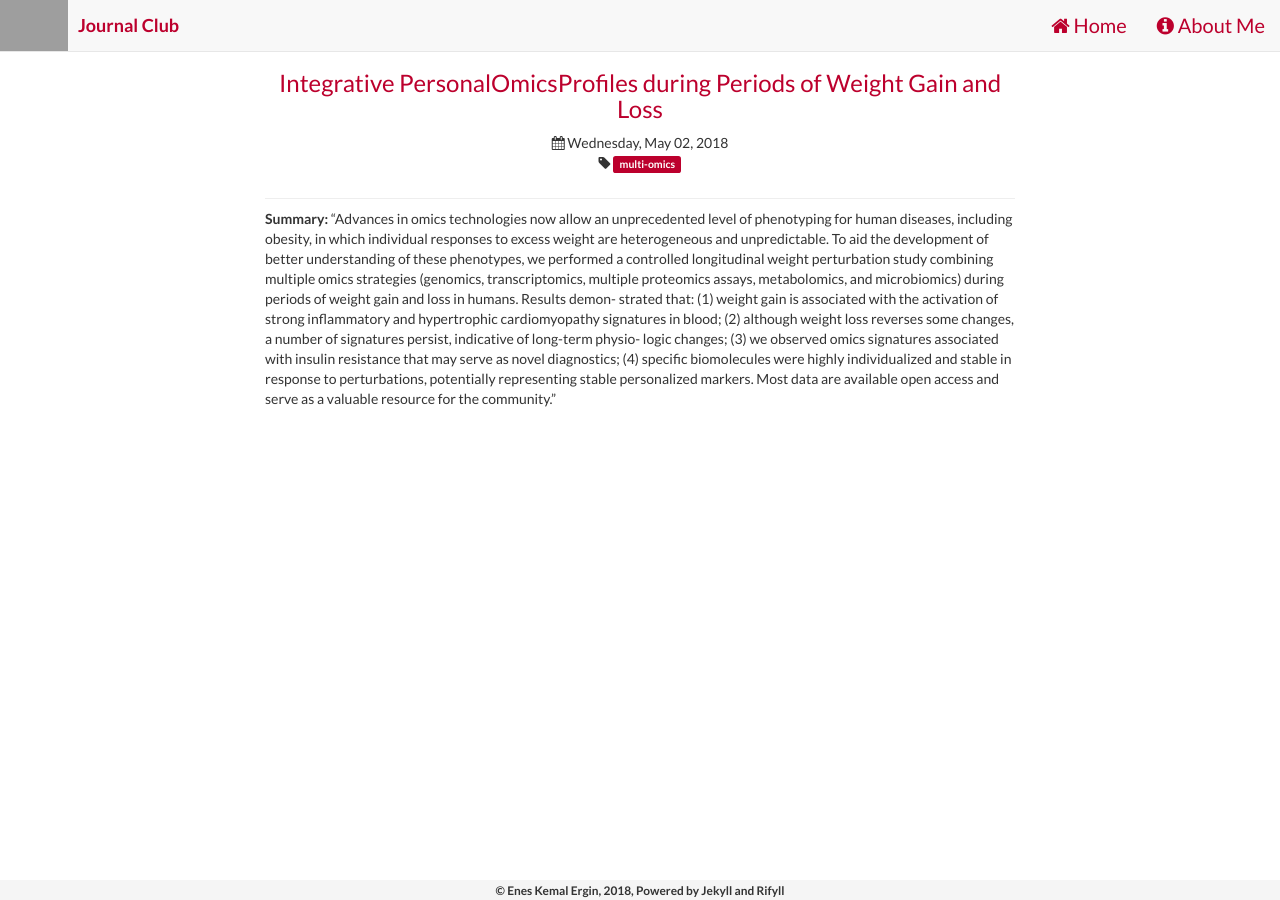
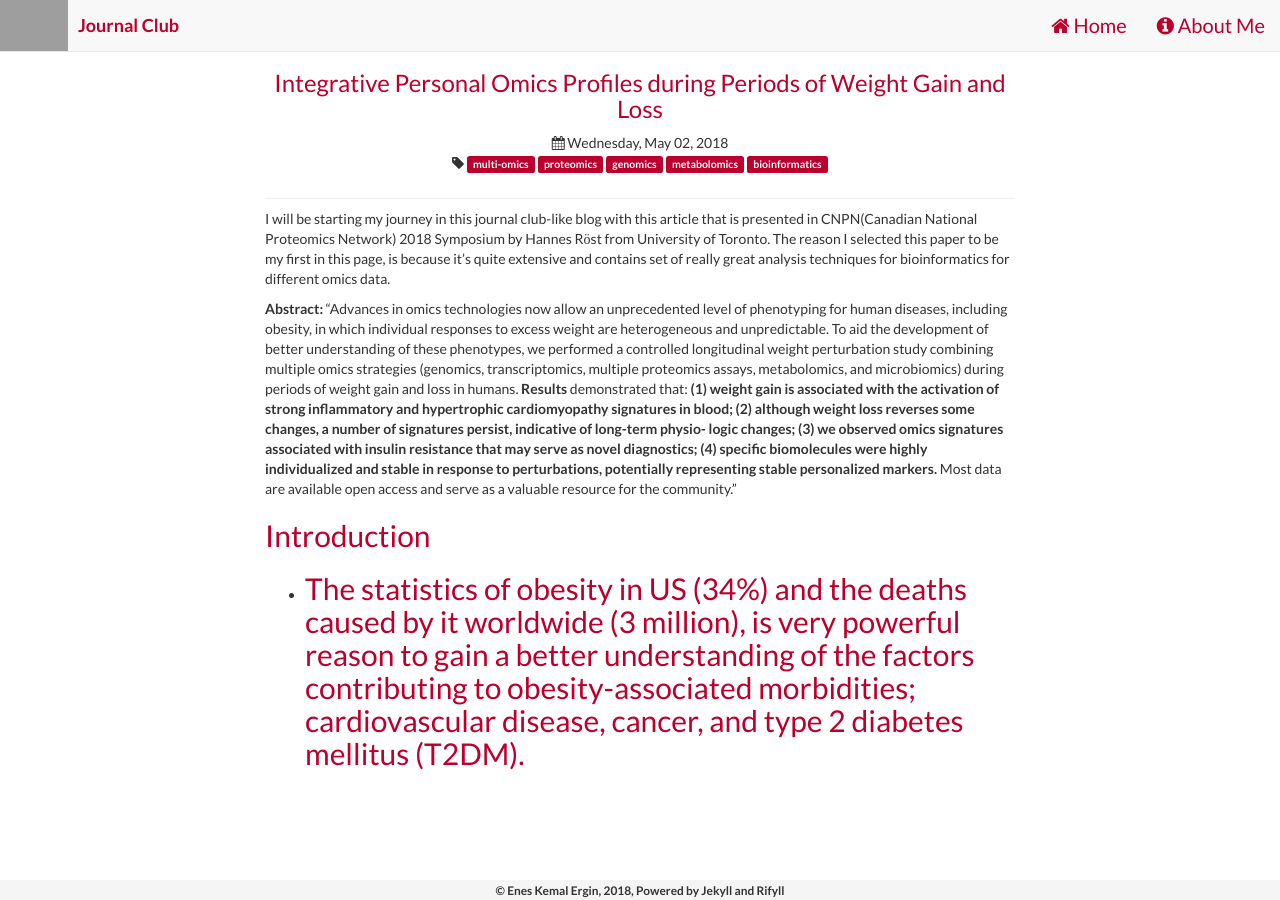
Before and after one commit to eneskemalergin/journal, a Jekyll site: the page built from _posts/2018-05-02-Integrative-Personal-Omics-Profiles-During-Periods-of-Weight-Gain-and-Loss.md, in a window 1280 px wide. Built offline with Jekyll 4.4.1, drawn with Linux system fonts in a browser that asks for light colours; nearby versions of some CDN libraries.

Commit message:
working on the article summary

```diff
--- a/_posts/2018-05-02-Integrative-Personal-Omics-Profiles-During-Periods-of-Weight-Gain-and-Loss.md
+++ b/_posts/2018-05-02-Integrative-Personal-Omics-Profiles-During-Periods-of-Weight-Gain-and-Loss.md
@@ -1,10 +1,18 @@
 ---
 layout: post
-tags: multi-omics
+tags: multi-omics proteomics genomics metabolomics bioinformatics
 date: 2018-05-02 13:08
 thumbnail: https://ars.els-cdn.com/content/image/1-s2.0-S2405471217305550-fx1.jpg
-title: Integrative PersonalOmicsProfiles during Periods of Weight Gain and Loss
+title: Integrative Personal Omics Profiles during Periods of Weight Gain and Loss
 published: true
 ---
 
-**Summary:** "Advances in omics technologies now allow an unprecedented level of phenotyping for human diseases, including obesity, in which individual responses to excess weight are heterogeneous and unpredictable. To aid the development of better understanding of these phenotypes, we performed a controlled longitudinal weight perturbation study combining multiple omics strategies (genomics, transcriptomics, multiple proteomics assays, metabolomics, and microbiomics) during periods of weight gain and loss in humans. Results demon- strated that: (1) weight gain is associated with the activation of strong inflammatory and hypertrophic cardiomyopathy signatures in blood; (2) although weight loss reverses some changes, a number of signatures persist, indicative of long-term physio- logic changes; (3) we observed omics signatures associated with insulin resistance that may serve as novel diagnostics; (4) specific biomolecules were highly individualized and stable in response to perturbations, potentially representing stable personalized markers. Most data are available open access and serve as a valuable resource for the community."
+I will be starting my journey in this journal club-like blog with this article that is presented in CNPN(Canadian National Proteomics Network) 2018 Symposium  by Hannes Rӧst from University of Toronto. The reason I selected this paper to be my first in this page, is because it's quite extensive and contains set of really great analysis techniques for bioinformatics for different omics data.
+
+**Abstract:** "Advances in omics technologies now allow an unprecedented level of phenotyping for human diseases, including obesity, in which individual responses to excess weight are heterogeneous and unpredictable. To aid the development of better understanding of these phenotypes, we performed a controlled longitudinal weight perturbation study combining multiple omics strategies (genomics, transcriptomics, multiple proteomics assays, metabolomics, and microbiomics) during periods of weight gain and loss in humans. **Results** demonstrated that: **(1) weight gain is associated with the activation of strong inflammatory and hypertrophic cardiomyopathy signatures in blood; (2) although weight loss reverses some changes, a number of signatures persist, indicative of long-term physio- logic changes; (3) we observed omics signatures associated with insulin resistance that may serve as novel diagnostics; (4) specific biomolecules were highly individualized and stable in response to perturbations, potentially representing stable personalized markers.** Most data are available open access and serve as a valuable resource for the community."
+
+
+## Introduction
+
+- The statistics of obesity in US (34%) and the deaths caused by it worldwide (3 million), is very powerful reason to gain a better understanding of the factors contributing to obesity-associated morbidities; cardiovascular disease, cancer, and type 2 diabetes mellitus (T2DM).
+-
```
